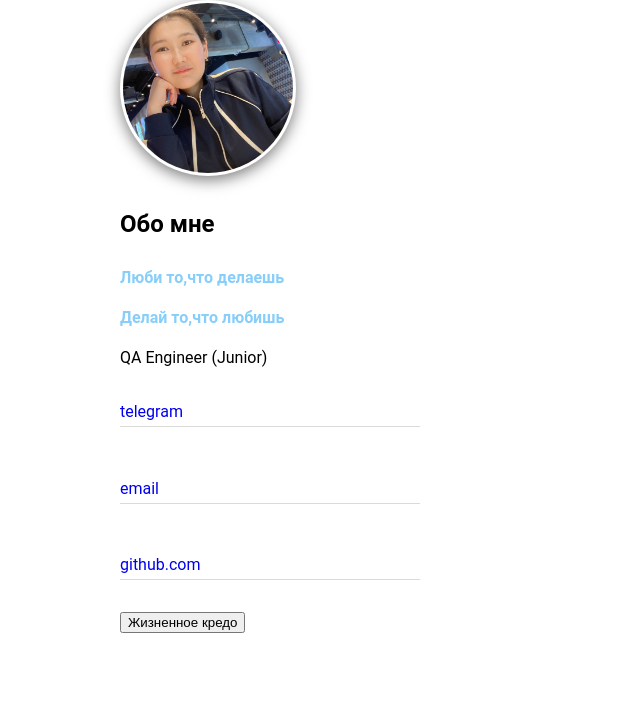
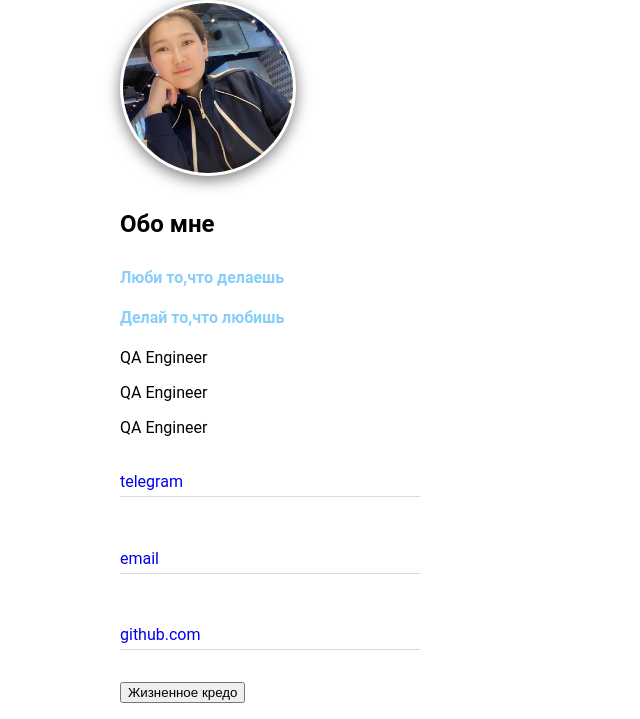
Before and after one commit to Bakytjamalzhorobekova-qa/cv, a plain HTML site: page index.html in a window 1280 px wide. Shown: the part 81-800 px from the top of the page, without its empty margins (0-640 px from the left). Drawn offline with Linux system fonts and the light colour scheme.

Commit message:
изменила девиз

```diff
--- a/index.html
+++ b/index.html
@@ -15,7 +15,9 @@
     <h2>Обо мне</h2>
     <h4>Люби то,что делаешь</h4>
     <h4>Делай то,что любишь</h4>
-    <p>QA Engineer (Junior)</p>
+    <p>QA Engineer</p>
+    <p>QA Engineer</p>
+    <p>QA Engineer</p>
     <div class="contacts">
       <br />
       <a href="https://t.me/Jame5793">telegram</a>
--- a/js.js
+++ b/js.js
@@ -3,5 +3,5 @@ var button = document.querySelector("button");
 
 /* Тут на кнопку навешиваем обрабочик, который ждёт клика и тогда запустит логику */
 button.addEventListener("click", function () {
-  alert("Дай каждому дню шанс стать лучшим днём твоей жизни. ");
+  alert("Людям, решившим дейстовать, сопутсвует удача. ");
 });
```
